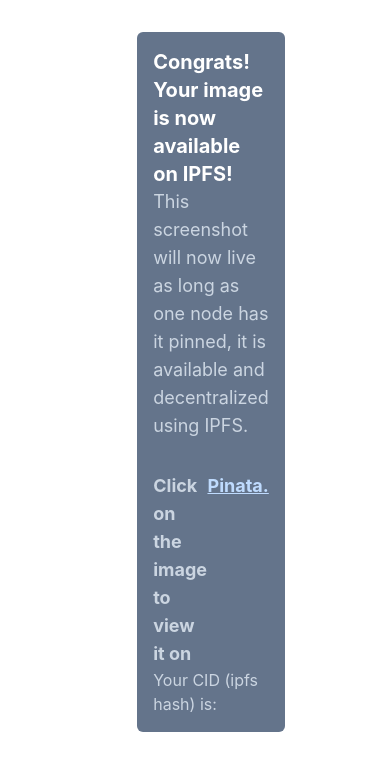
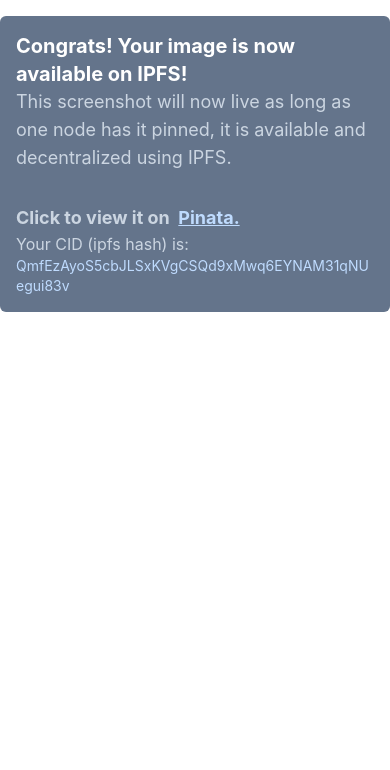
Before and after one commit to aleemrehmtulla/pinyourtweet, a Next.js app: page /uploaded in a window 390 px wide. Shown: the top 770 px of the page. Built offline with nearby package versions, Linux system fonts and the light colour scheme.

Commit message:
responsivness

```diff
--- a/pages/gallery.js
+++ b/pages/gallery.js
@@ -52,44 +52,10 @@ function Index(props){
 function Gallery(){
     return (
 
-        <div className="grid grid-cols-3 space-x-5 gap-4 ">
+        <div className="grid grid-cols-1 place-items-center lg:grid-cols-3 space-x-5 gap-4 ">
         <Index />
         </div>
     )
 }
 
 export default Gallery
-
-
-  // <div className="flex justify-center ">
-
-  //       <div className="w-full  rounded-full   ">
-  //       <a href={`https://gateway.pinata.cloud/ipfs/${cid}`} className="cursor-default " target="_blank" rel="noreferrer">
-  //           <img src={Search} alt="" width={500} height={500} />
-  //           </a>
-  //           </div>
-
-  //           <div className="bg-slate-500 w-3/6 p-4 rounded-md">
-
-  //             <h1 className="text-white text-xl font-bold">
-  //               Congrats! Your image is now available on IPFS!
-  //             </h1>
-
-  //             <p className="text-white text-lg">
-  //               This screenshot will now live as long as one node has it pinned, it is available and decentralized using IPFS.
-  //             </p>
-
-
-  //             <p className="text-white text-lg font-bold pt-8 flex">
-  //               Click on the image to view it on  &nbsp;<a href={`https://gateway.pinata.cloud/ipfs/${cid}`} target="_blank" rel="noreferrer" className="hover:cursor-pointer text-blue-200 underline"> Pinata.</a>
-  //             </p>
-  //             <p className="text-white">
-  //               Your CID (ipfs hash) is: <p className="text-blue-200">{cid}</p>
-  //             </p>
-
-
-  //           </div>
-
-
-
-  //           </div>
--- a/pages/index.js
+++ b/pages/index.js
@@ -137,11 +137,11 @@ return theReturn
 
 
   return (
-    <div className="bg-slate-100 h-screen ">
+    <div className="bg-slate-100 h-full w-full pb-96 ">
     <div className="flex justify-center">
-      <div className="w-5/6 flex  place-content-center  pt-8">
+      <div className=" flex  place-content-center pl-8 pr-8 lg:pr-36 lg:pl-36 w-full  pt-8">
 
-      <form onSubmit={send} className="flex w-3/6 ">
+      <form onSubmit={send} className="flex w-full ">
         <input
           type="text"
           id="name"
@@ -180,14 +180,14 @@ return theReturn
 
     </div>
 
-    <div className="pl-32 pr-32 pt-8">
+    <div className="pl-8 pr-8 lg:pr-36 lg:pl-36 pt-8">
 
     <Hi />
 
 
         </div>
 
-    <div className="pr-20 pl-20 pt-16">
+    <div className="pr-8 pl-8 lg:pr-36 lg:pl-36 pt-16">
 
    <Gallery />
    </div>
--- a/pages/ready.js
+++ b/pages/ready.js
@@ -1,10 +1,10 @@
 function Ready(props) {
     return (
-      <div className="pl-32 pr-32 pt-8">
-        <div className="flex justify-center space-x-8">
+      <div className=" pt-8">
+        <div className="flex justify-center w-full ">
 
 
-          <div className="bg-slate-500 w-fit p-4 rounded-md">
+          <div className="bg-slate-500 w-full p-4 rounded-md">
             <h1 className="text-white text-xl font-extrabold ">
               Pin Your Tweet.
             </h1>
@@ -14,7 +14,6 @@ function Ready(props) {
               decentralized copy of the tweet available to anyone who has the IPFS hash, and as long as one person has it pinned, it will be available <b>forever</b>.
             </p>
 
-
           </div>
         </div>
       </div>
--- a/pages/uploaded.js
+++ b/pages/uploaded.js
@@ -1,18 +1,22 @@
 function Uploaded(props) {
   return (
-    <div className="pl-32 pr-32 pt-8">
-      <div className="flex justify-center space-x-8">
-        <div className="w-full h-full  rounded-full hover:cursor-pointer">
+    <div className="">
+      <div className=" xl:flex  justify-center w-full ">
+
+        <div className=" h-full pr-8 pb-4 md:pb-4 ">
+        <div className="w-full rounded-full hover:cursor-pointer">
           <a
             href={`https://gateway.pinata.cloud/ipfs/${props.cid}`}
             target="_blank"
             rel="noreferrer"
+            className="w-full"
           >
-            <img src={props.search} alt="" width={500} height={500} />
+            <img src={props.search} alt="" className="w-full"/>
           </a>
         </div>
+        </div>
 
-        <div className="bg-slate-500 w-fit p-4 rounded-md">
+        <div className="bg-slate-500 w-fit h-full shrink p-4 rounded-md">
           <h1 className="text-white text-xl font-bold ">
             Congrats! Your image is now available on IPFS!
           </h1>
@@ -22,23 +26,25 @@ function Uploaded(props) {
             is available and decentralized using IPFS.
           </p>
 
-          <p className="text-slate-300 text-lg font-bold pt-8 flex">
-            Click on the image to view it on &nbsp;
+          <p className="text-slate-300 text-lg font-bold pt-8 flex ">
+            Click to view it on  &#160;
             <a
               href={`https://gateway.pinata.cloud/ipfs/${props.cid}`}
               target="_blank"
               rel="noreferrer"
               className="hover:cursor-pointer text-blue-200 underline"
             >
-              {" "}
+
               Pinata.
             </a>
           </p>
           <p className="text-slate-300">
-            Your CID (ipfs hash) is:{" "}
-            <p className="text-blue-200">{props.cid}</p>
+            Your CID (ipfs hash) is:
+            <p className="text-blue-200 text-sm  break-all w-fit">QmfEzAyoS5cbJLSxKVgCSQd9xMwq6EYNAM31qNUegui83v</p>
           </p>
         </div>
+
+
       </div>
     </div>
   );
```
